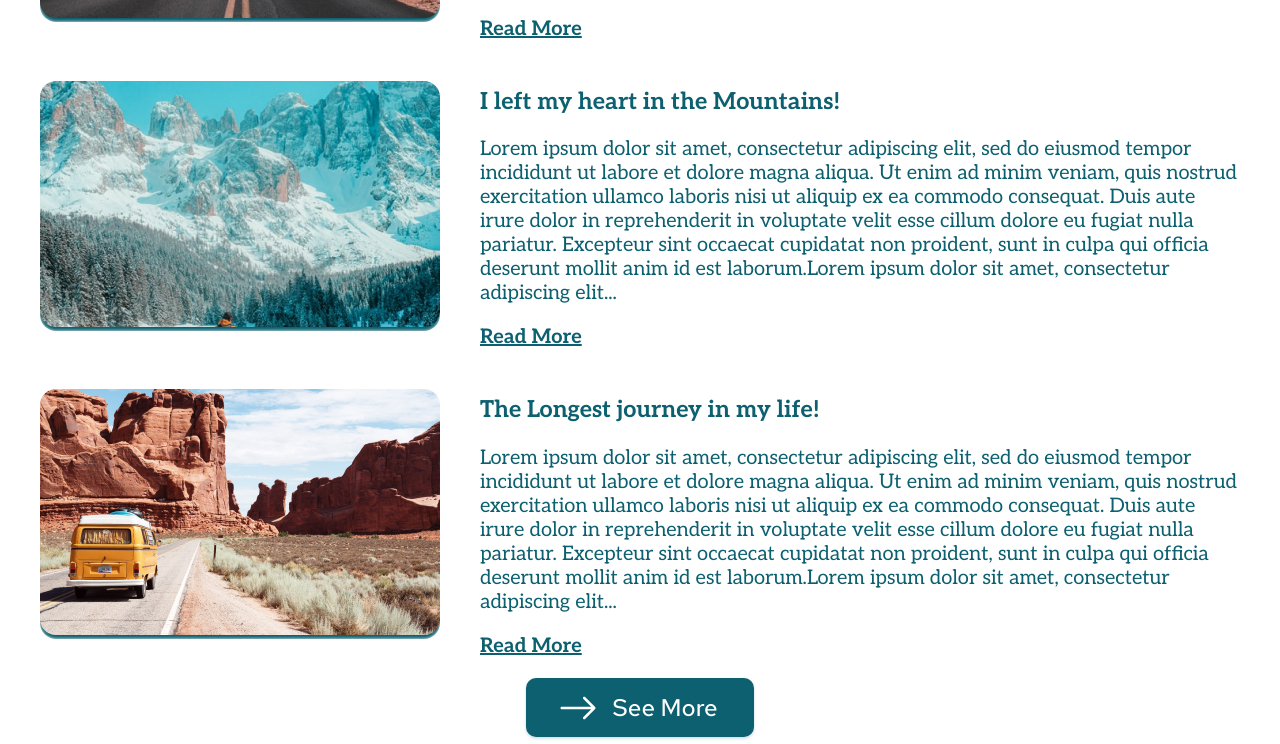
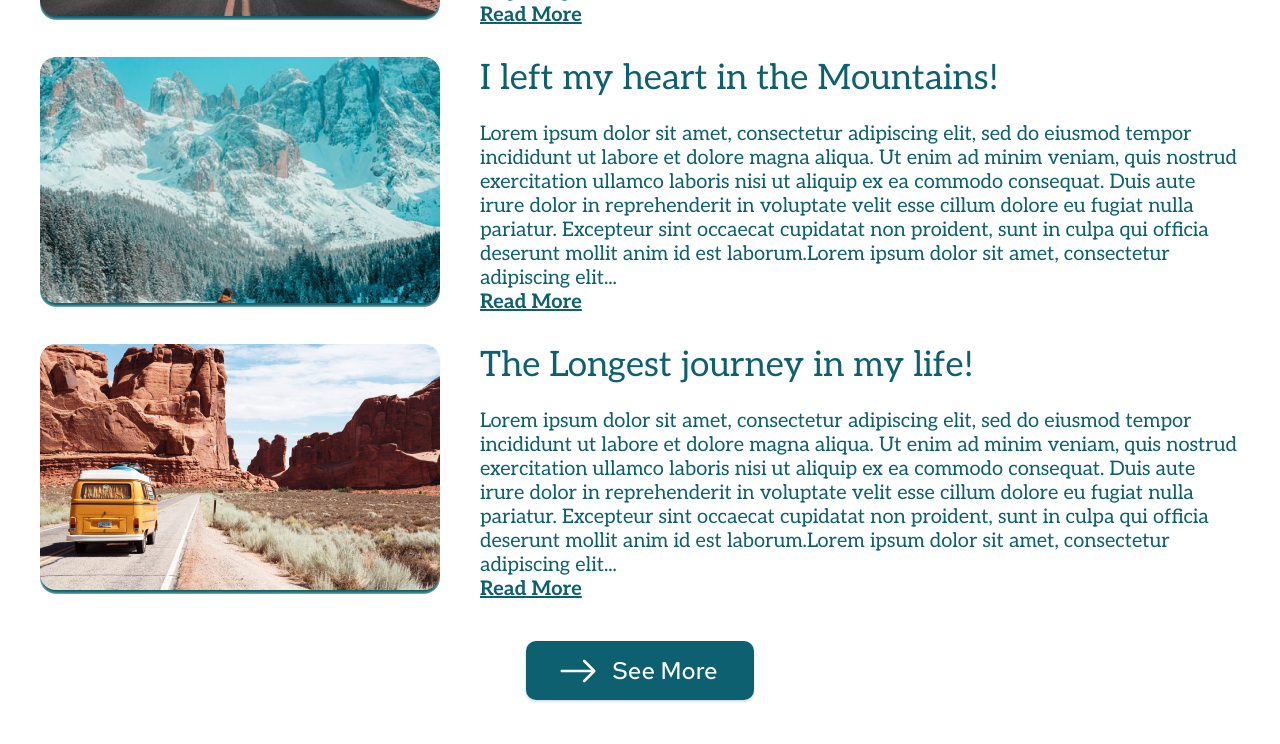
Before and after one commit to Elijah-I/rsschool-travel, a plain HTML site: page index.html in a window 1280 px wide. Shown: the part 3061-3805 px from the top of the page. Drawn offline with Linux system fonts and the light colour scheme.

Commit message:
refactor: correct stories styles to Pixel Perfect

```diff
--- a/index.html
+++ b/index.html
@@ -118,7 +118,7 @@
             <h2 class="section-title" id="stories">TRAVEL STORIES</h2>
                 <div class="wrapper-bg">
                     <section class="stories">
-                        <div class="wrapper">
+                        <div class="wrapper stories-wrapper">
                             <div class="stories-tours">
                                 <div class="stories-tour">
                                     <div class="tour-pic tour-pic-1"></div>
--- a/style.css
+++ b/style.css
@@ -440,19 +440,26 @@ html {
     background:rgba(255, 255, 255, 0.7);
     background-size: cover;
     min-height: 100vh;
-    padding-bottom: 20px;
+    padding-bottom: 40px;
+    padding-top: 40px;
 }
 
 .stories-tours {
     display: flex;
     flex-direction: column;
+    margin: 0;
+    padding: 0;
 }
 
 .stories-tour {
     display: flex;
-    margin: 20px 0 20px 0;
+    margin: 0 0 30px 0;
+    padding: 0;
 }
 
+.stories-tour:last-child {
+    margin-bottom: 40px;
+}
 
 .tour-pic {
     width: 400px;
@@ -482,12 +489,15 @@ html {
 }
 
 .tour-title {
-    margin-top: 10px;
+    margin: 0 0 23px 0;
+    padding: 0;
+    font-weight: 400;
+    font-size: 35px;
+    line-height: 42px;
 }
 
 .tour-desc {
-    font-family: 'Aleo';
-    font-style: normal;
+    margin: 10px 0 0 0;
     font-weight: 400;
     font-size: 20px;
     line-height: 24px;
@@ -567,7 +577,6 @@ html {
 
 .stories-button {
     margin: 0 auto;
-    margin-bottom: 30px;
     display: block;
 }
 
```
